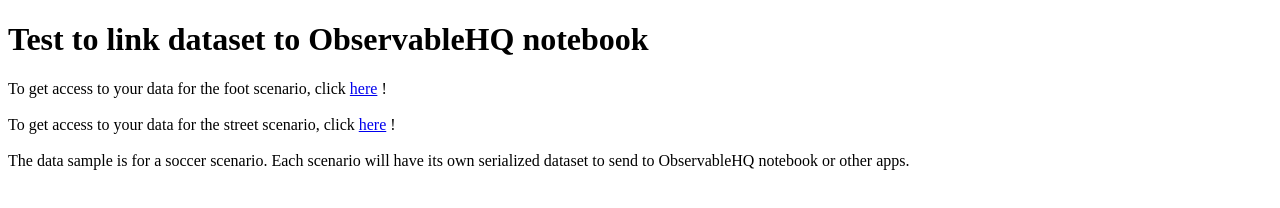
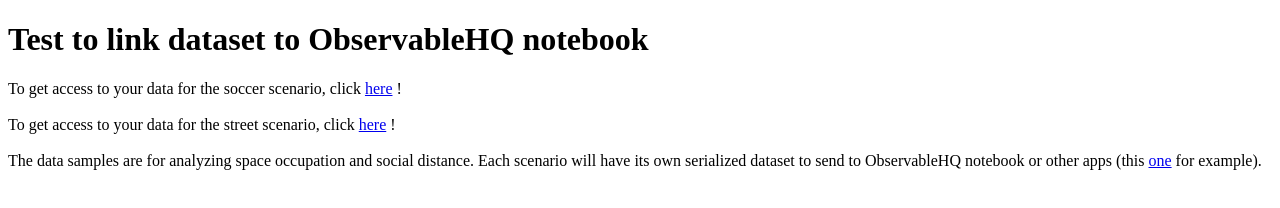
Before and after one commit to ggroult3/linkObs, a website: page assets/html/index.html in a window 1280 px wide. Drawn offline with Linux system fonts and the light colour scheme.

Commit message:
Update index.html

```diff
--- a/assets/html/index.html
+++ b/assets/html/index.html
@@ -10,9 +10,9 @@
 
 <body>
     <h1>Test to link dataset to ObservableHQ notebook</h1>
-    <div>To get access to your data for the foot scenario, click <a href="./getData/foot">here</a> !</div>
+    <div>To get access to your data for the soccer scenario, click <a href="./getData/foot">here</a> !</div>
     <br/>
     <div>To get access to your data for the street scenario, click <a href="./getData/street">here</a> !</div>
     <br/>
-    <div>The data sample is for a soccer scenario. Each scenario will have its own serialized dataset to send to ObservableHQ notebook or other apps.</div>
+    <div>The data samples are for analyzing space occupation and social distance. Each scenario will have its own serialized dataset to send to ObservableHQ notebook or other apps (this <a href = "https://observablehq.com/@ggroult3/a-notebook-test">one</a> for example).</div>
 </body>
```
